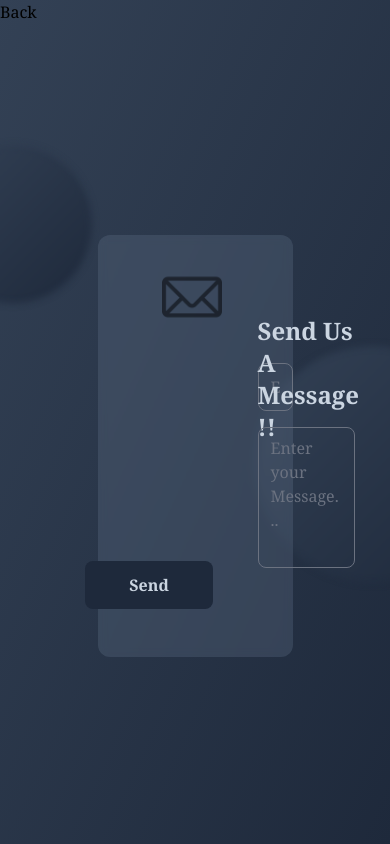
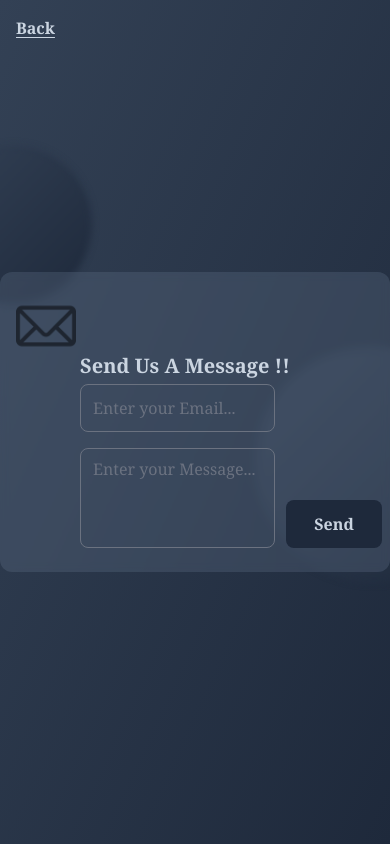
Before and after one commit to ranim-dot/exchop, a React (Vite) app in the folder my-exchop/: page /contact in a window 390 px wide. Built offline with nearby package versions, Linux system fonts and the light colour scheme.

Commit message:
commit
added email functionality and responsive design for phones

```diff
--- a/my-exchop/package.json
+++ b/my-exchop/package.json
@@ -9,6 +9,7 @@
     "preview": "vite preview"
   },
   "dependencies": {
+    "@emailjs/browser": "^3.10.0",
     "@react-three/drei": "^9.56.18",
     "@react-three/fiber": "^8.11.0",
     "@tailwindcss/forms": "^0.5.3",
--- a/my-exchop/pages/Contact.jsx
+++ b/my-exchop/pages/Contact.jsx
@@ -1,39 +1,58 @@
-import React from 'react'
+import React, {useRef} from 'react'
 import { Link } from 'react-router-dom'
 import './index.css'
-
+import emailjs from '@emailjs/browser';
 
 const Contact = () => {
-  const handleSubmit = (event) => {
+  const form = useRef();
 
-  }
+  const sendEmail = (e) => {
+    e.preventDefault();
+
+    emailjs.sendForm('service_bj3vrsd',
+    'template_6l5348g',
+    form.current,
+     'o7h_kz5DP13ttg2ZT')
+      .then((result) => {
+          console.log(result.text);
+          console.log('message Sent')
+          e.target.reset();
+      }, (error) => {
+          console.log(error.text);
+      });
+  };
   return (
     <div className='relative bg-gradient-to-br from-slate-700 to-slate-800
     h-screen font-serif overflow-hidden'>
-      <Link to='/'><h1 className=''>Back</h1></Link>
+      <Link to='/'><h1 className='text-slate-300 font-semibold absolute sm:top-4 sm:left-4 underline underline-offset-[3px] md:text-lg md:top-4'>Back</h1></Link>
+
+      {/*Background Design starts here */}
       <div className="absolute animate-blob bg-gradient-to-br from-slate-700 to-slate-800  blur-sm w-60 h-60 rounded-full cercle-left"></div>
       <div className="absolute animate-blob bg-gradient-to-br from-slate-700 to-slate-800  blur-sm w-40 h-40 rounded-full cercle-right"></div>
       <div className='flex justify-center items-center h-full w-full'>
-        <form action="" onSubmit={handleSubmit}
-          className='flex w-1/2 h-1/2 backdrop-blur-sm  rounded-xl bg-slate-500/30 '>
-          <img className='w-[60px] h-[60px] absolute top-8 left-16 opacity-50' src="../assets/mail.png" alt="email" />
 
-          <h1 className='absolute top-20 left-40 text-2xl text-slate-300 font-bold'>Send Us A Message !!</h1>
-          <input className='text-slate-900 h-12 mt-32 ml-40 rounded-lg bg-transparent w-1/2 focus:outline-slate-300'
+
+        {/*Form shit starts here*/}
+        <form ref={form} onSubmit={sendEmail}
+          className='flex md:w-1/2 md:h-1/2 sm:w-[450px] sm:h-[300px] backdrop-blur-sm  rounded-xl bg-slate-500/30 '>
+          <img className='w-[60px] h-[60px] absolute md:top-8 md:left-16 sm:top-6 sm:left-4 opacity-50' src="../assets/mail.png" alt="email" />
+
+          <h1 className='absolute md:top-20 md:left-40 sm:top-20 sm:left-20 md:text-2xl sm:text-xl text-slate-300 font-bold'>Send Us A Message !!</h1>
+          <input className='absolute text-slate-900 h-12 md:top-32 md:left-40 sm:top-28 sm:left-20 rounded-lg bg-transparent w-1/2 focus:outline-slate-300'
             type="email"
-            name=""
-            id=""
+            name="user_email"
+            id="email"
             placeholder='Enter your Email...' />
 
           <textarea
-            className='text-slate-900 resize-none h-1/3 w-1/2 rounded-lg  absolute top-48 left-40 bg-transparent'
-            name=""
-            id=""
+            className='text-slate-900 resize-none h-1/3 w-1/2 rounded-lg  absolute md:top-48 md:left-40 sm:top-44 sm:left-20  bg-transparent'
+            name="message"
+            id="message"
             cols="30"
             rows="2"
             placeholder='Enter your Message...'></textarea>
           <button className='scale-in-center
-          hover:bg-slate-900 transition duration-500 absolute bg-slate-800 h-12 w-32 right-20 bottom-12 rounded-lg text-slate-300 font-bold' type="submit">Send</button>
+          hover:bg-slate-900 transition duration-500 absolute bg-slate-800 h-12 md:w-32 sm:w-24 md:right-20 md:bottom-12 sm:right-2 sm:bottom-6  rounded-lg text-slate-300 font-bold' type="submit">Send</button>
 
         </form>
       </div>
--- a/my-exchop/pages/Welcome.jsx
+++ b/my-exchop/pages/Welcome.jsx
@@ -12,21 +12,21 @@ const Welcome = () => {
         <h4 className='lg:text-2xl pl-4 pt-3 sm:text-lg font-sans text-slate-300'>Exchop</h4>
         <Link to="/contact"><h4 className='md:text-lg pr-4 pt-4 sm:text-sm text-slate-300 font-serif font-semibold'>CONTACT US</h4></Link>
       </div>
-      <h1 className=' drop-shadow-md tracking-in-expand-fwd-top text-slate-900 xl:text-8xl lg:text-7xl md:text-6xl text-center pt-32 sm:text-6xl'>
+      <h1 className=' drop-shadow-md tracking-in-expand-fwd-top text-slate-900 xl:text-8xl lg:text-7xl md:text-6xl text-center pt-32 sm:text-7xl'>
         Welcome
       </h1>
-      <p className='tracking-in-expand-fwd-top text-center pt-3 lg:text-lg sm:text-md'>
-        Le Lorem Ipsum est simplement du faux texte.
+      <p className='text-slate-500 drop-shadow-sm tracking-in-expand-fwd-top text-center font-semibold pt-3 sm:text-truncate  lg:text-lg sm:text-md'>
+        If you're new Join us in Exchange Shop and trade your products with your needs.
       </p>
 
       <div className='flex justify-center mt-24 md:gap-40 sm:gap-20'>
         <button type="submit" className='scale-in-center md:text-[18px] sm:text-[16px]
-          rounded-xl md:w-36 md:h-[50px] sm:w-32 sm:h-[40px] bg-slate-600 opacity-100
+          rounded-xl md:w-36 md:h-[50px] sm:w-32 sm:h-[45px] bg-slate-600 opacity-100
           text-slate-300 hover:bg-slate-700 transition duration-500 font-serif font-semibold'>
           Sign Up
         </button>
         <button type="submit" className='scale-in-center md:text-[18px] sm:text-[16px]
-          rounded-xl md:w-36 md:h-[50px] sm:w-32 sm:h-[40px] bg-slate-600 opacity-100
+          rounded-xl md:w-36 md:h-[50px] sm:w-32 sm:h-[45px] bg-slate-600 opacity-100
           text-slate-300 hover:bg-slate-700 transition duration-500 font-serif font-semibold'>
           Sign In
         </button>
--- a/my-exchop/src/main.jsx
+++ b/my-exchop/src/main.jsx
@@ -1,5 +1,5 @@
 import React from 'react'
-import ReactDOM from 'react-dom'
+import ReactDOM from 'react-dom/client'
 import App from './App'
 import './index.css'
 
```
Also changed, not shown: my-exchop/assets/arrow-back-outline.svg (added), 1 other file (tests, documents, lock files or other folders).
